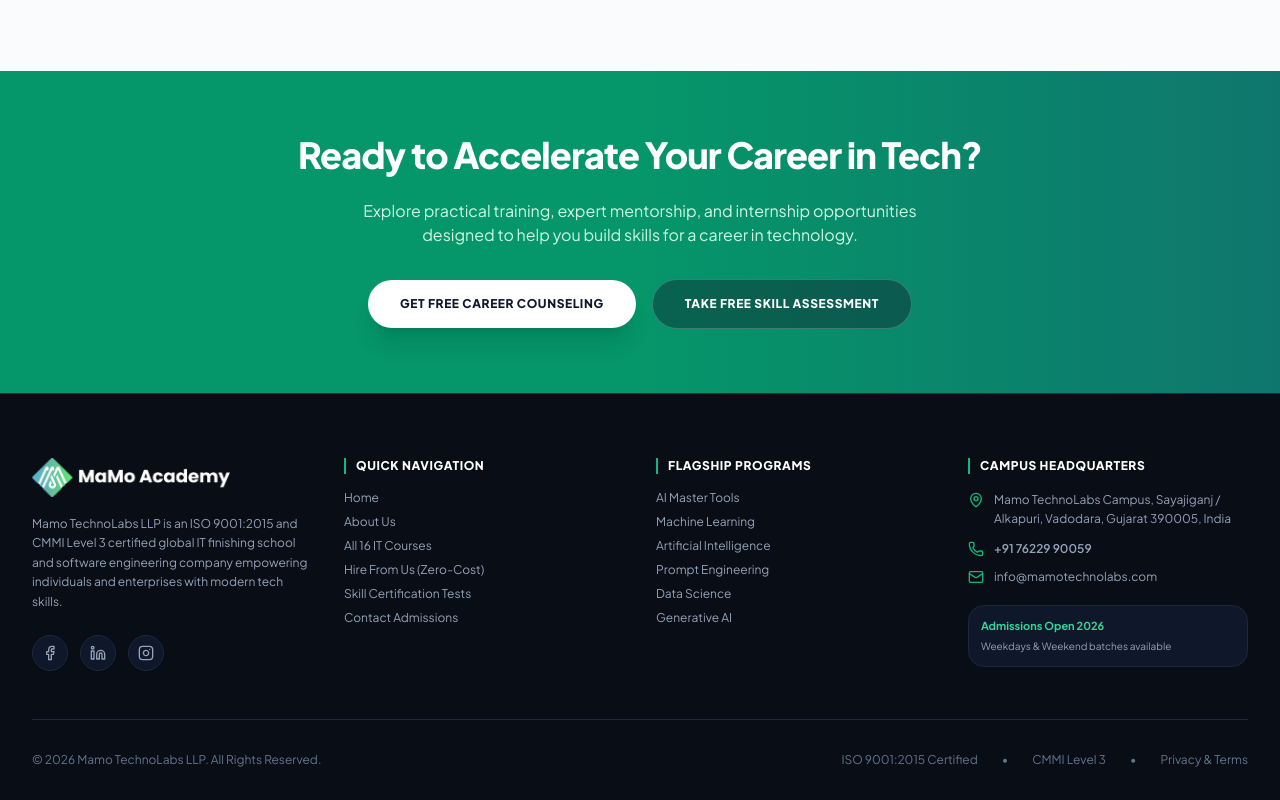
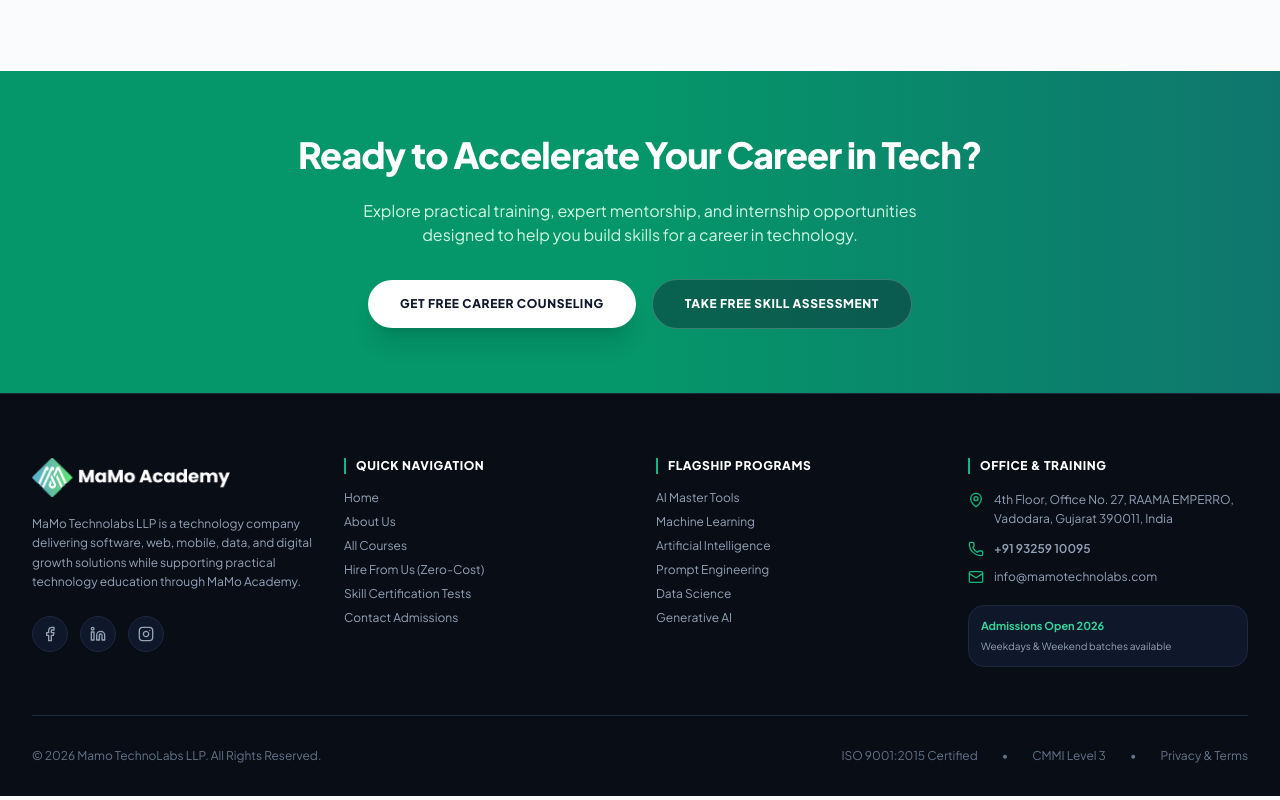
Before and after one commit to Miles2075/mamotechnolabs-main, a React (Vite) app: page / in a window 1280 px wide. Shown: the part 8151-8951 px from the top of the page. Built offline with nearby package versions, Linux system fonts and the light colour scheme.

Commit message:
Align footer company details with official website

```diff
--- a/src/components/Footer.tsx
+++ b/src/components/Footer.tsx
@@ -31,7 +31,7 @@ export const Footer: React.FC<FooterProps> = ({ navigateTo }) => {
             <div className="flex items-center gap-2.5">
               <img
                 src="/mamo-academy-logo-white.png"
-                alt="MaMo Academy Logo"
+                alt="MaMo Technolabs Logo"
                 className="h-10 w-auto object-contain"
                 onError={(e) => {
                   e.currentTarget.src = '/mamo-academy-logo.png';
@@ -40,7 +40,7 @@ export const Footer: React.FC<FooterProps> = ({ navigateTo }) => {
             </div>
 
             <p className="text-xs text-slate-400 leading-relaxed">
-              Mamo TechnoLabs LLP is an ISO 9001:2015 and CMMI Level 3 certified global IT finishing school and software engineering company empowering individuals and enterprises with modern tech skills.
+              MaMo Technolabs LLP is a technology company delivering software, web, mobile, data, and digital growth solutions while supporting practical technology education through MaMo Academy.
             </p>
 
             <div className="flex items-center gap-3 pt-2">
@@ -101,7 +101,7 @@ export const Footer: React.FC<FooterProps> = ({ navigateTo }) => {
                   onClick={() => navigateTo('courses')}
                   className="hover:text-brand-400 transition-colors"
                 >
-                  All 16 IT Courses
+                  All Courses
                 </button>
               </li>
               <li>
@@ -191,21 +191,21 @@ export const Footer: React.FC<FooterProps> = ({ navigateTo }) => {
           {/* Column 4: Contact & Locations */}
           <div className="space-y-4">
             <h3 className="text-white font-black text-xs tracking-wider uppercase border-l-2 border-brand-500 pl-2.5">
-              Campus Headquarters
+              Office & Training
             </h3>
 
             <div className="space-y-3 text-xs">
               <div className="flex items-start gap-2.5">
                 <MapPin className="w-4 h-4 text-brand-500 shrink-0 mt-0.5" />
                 <p className="leading-relaxed">
-                  Mamo TechnoLabs Campus, Sayajiganj / Alkapuri, Vadodara, Gujarat 390005, India
+                  4th Floor, Office No. 27, RAAMA EMPERRO, Vadodara, Gujarat 390011, India
                 </p>
               </div>
 
               <div className="flex items-center gap-2.5">
                 <Phone className="w-4 h-4 text-brand-500 shrink-0" />
-                <a href="tel:+917622990059" className="hover:text-white font-semibold">
-                  +91 76229 90059
+                <a href="tel:+919325910095" className="hover:text-white font-semibold">
+                  +91 93259 10095
                 </a>
               </div>
 
```
